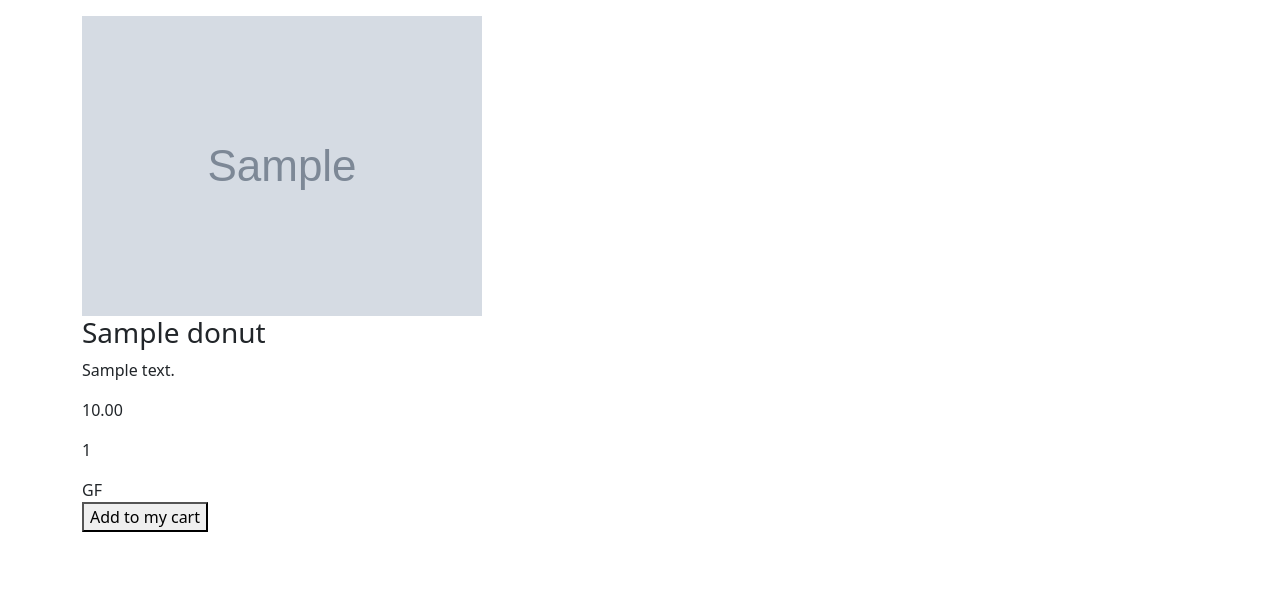
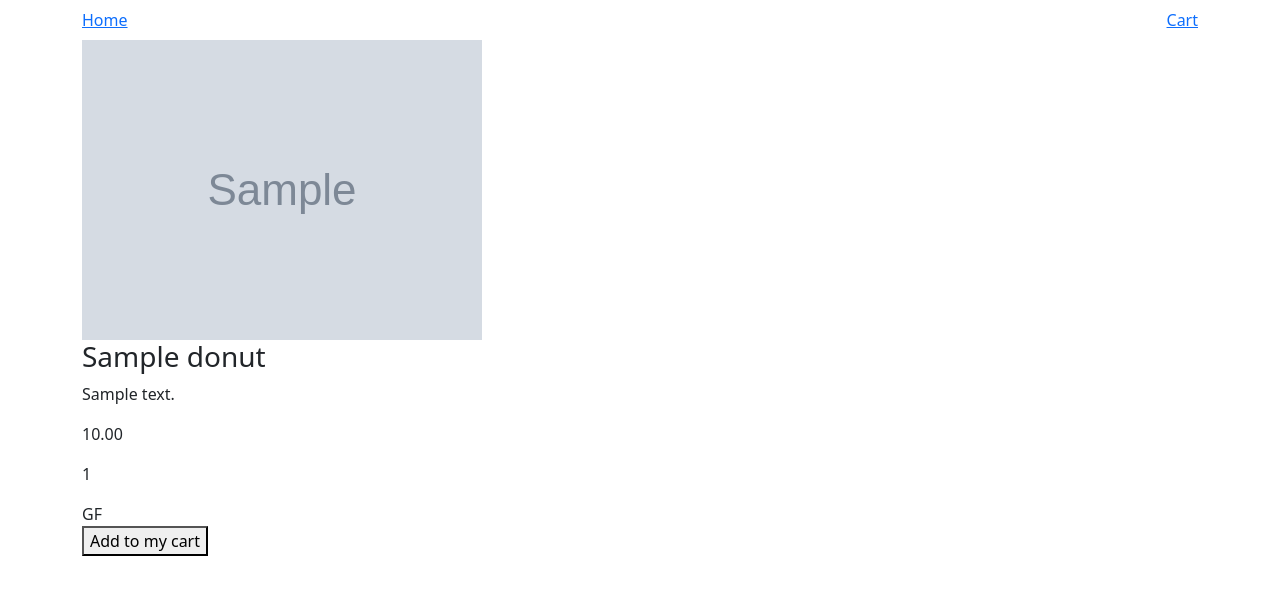
Before and after one commit to ChernovMykola/Donut, a Django app: page /1/ in a window 1280 px wide. Shown: the top 595 px of the page. Run offline with Django 4.2, Linux system fonts and the light colour scheme; tables that the repository leaves empty hold one stand-in row (values such as "Sample post"); grey boxes marked "Sample" are stand-in pictures.

Commit message:
AddCartView

```diff
--- a/Donut/settings.py
+++ b/Donut/settings.py
@@ -141,3 +141,4 @@ DEFAULT_AUTO_FIELD = 'django.db.models.BigAutoField'
 
 STRIPE_PUBLISHABLE_KEY = 'pk_test_51MduCcF9Kx6i6HNZQ8BLmdTNrW3Pbu9IhbcdHYk97YUDQgj8pe190o12GHX29giMSZOhp81NXxjYjT6K2oHdKthr00JIXDuJJn'
 STRIPE_SECRET_KEY = 'sk_test_51MduCcF9Kx6i6HNZQElaOxMxYLkOqmgnR7qRoQ5wqMNpiJ3zUtnbFjaiKw690OghvKtby5KsZri6sKkaXPU9NUef00aBlB2keV'
+CART_SESSION_ID = 'cart'
--- a/Donut/urls.py
+++ b/Donut/urls.py
@@ -21,7 +21,6 @@ urlpatterns = [
 admin.site.urls),
     path('',
 include('donut_app.urls', namespace='donut')),
-    # Other app URLs go here
     path('api/',
 include('donut_app.urls', namespace='donut_api')),
 ]
--- a/donut_app/urls.py
+++ b/donut_app/urls.py
@@ -1,5 +1,6 @@
 from django.urls import path
 from . import views
+from cart_app import cart
 
 app_name = 'donut'
 
@@ -8,4 +9,9 @@ urlpatterns = [
 views.DonutListView.as_view(), name='donut_list'),
     path('<int:pk>/',
 views.DonutDetailView.as_view(), name='donut_detail'),
+    path('cart/',
+views.view_cart, name='cart'),
+    path('add_to_cart/<int:pk>/',
+views.AddToCartView.as_view(), name='add_to_cart'),
+
 ]
--- a/donut_app/views.py
+++ b/donut_app/views.py
@@ -1,4 +1,7 @@
-from django.shortcuts import render
+from django.shortcuts import (
+    render,
+    redirect
+)
 from django.views.generic import(
     ListView,
     DetailView,
@@ -6,6 +9,11 @@ from django.views.generic import(
 )
 from donut_app.models import Donut
 from django.core.paginator import Paginator
+from django.urls import reverse
+from django.views import View
+from django.views.generic.detail import SingleObjectMixin
+from .models import Donut
+from cart_app.cart import Cart
 
 class DonutListView(ListView):
     model = Donut
@@ -20,3 +28,25 @@ class DonutDetailView(DetailView):
     def get_context_data(self, **kwargs):
         context = super().get_context_data(**kwargs)
         return context
+
+
+class AddToCartView(SingleObjectMixin, View):
+    model = Donut
+
+    def post(self, request, *args, **kwargs):
+        donut = self.get_object()
+        cart = Cart(request)
+        cart_item = cart.get(donut.id)
+        if cart_item is None:
+            cart.add(donut)
+        else:
+            cart_item['quantity'] += 1
+            cart.save()
+        return redirect(reverse('donut:donut_list'))
+
+def view_cart(request):
+    cart = Cart(request)
+    context = {
+        'cart': cart
+    }
+    return render(request, 'donut/cart.html', context)
--- a/templates/donut/base.html
+++ b/templates/donut/base.html
@@ -13,15 +13,13 @@
     <nav class="navbar navbar-default custom-navbar">
         <div class="container">
             <ul class="nav navbar-nav">
-
+                <li><a href="{% url 'donut:donut_list' %}">Home</a></li>
             </ul>
-
             <ul class="nav navbar-nav navbar-right">
-
+                <li><a href="{% url 'donut:cart' %}">Cart</a></li>
+{#                <li><a href="{% url 'donut:' %}">My order</a></li>#}
             </ul>
-
         </div>
-
     </nav>
 
     <div class="content container">
--- /dev/null
+++ b/templates/donut/cart.html
@@ -0,0 +1,4 @@
+{% extends 'donut/base.html' %}
+{% block content %}
+
+{% endblock %}
--- a/templates/donut/donut_detail.html
+++ b/templates/donut/donut_detail.html
@@ -1,6 +1,6 @@
 {% extends 'donut/base.html' %}
 {% block content %}
-    <div class="product-card">
+    <div class="product-card-detail">
         <div>
             <img class="donut_picture" src="{{ donut.picture.url }}" />
         </div>
--- /dev/null
+++ b/templates/donut/myorder.html
@@ -0,0 +1,4 @@
+{% extends 'donut/base.html' %}
+{% block content %}
+
+{% endblock %}/
```
Also changed, not shown: cart_app/cart.py (added, +56 -0 lines), donut_app/forms.py (added), static/css/donut.css (line endings or trailing spaces).
